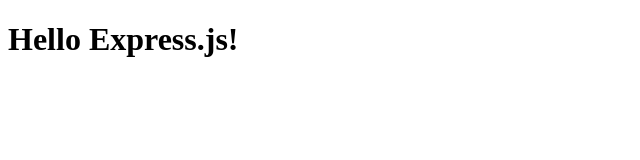
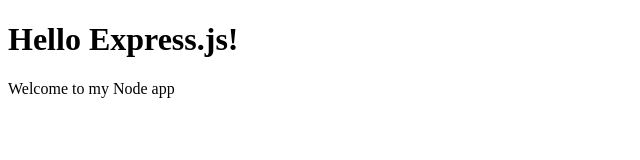
Before and after one commit to Mokkants/ServerPractice, a website: page public/index.html in a window 1280 px wide. Shown: the whole page, without its empty margins (0-640 px from the left). Drawn offline with Linux system fonts and the light colour scheme.

Commit message:
added p tag to index.html

```diff
--- a/public/index.html
+++ b/public/index.html
@@ -6,5 +6,6 @@
   </head>
   <body>
 <h1>Hello Express.js!</h1>
+<p>Welcome to my Node app</p>
   </body>
 </html>
```
